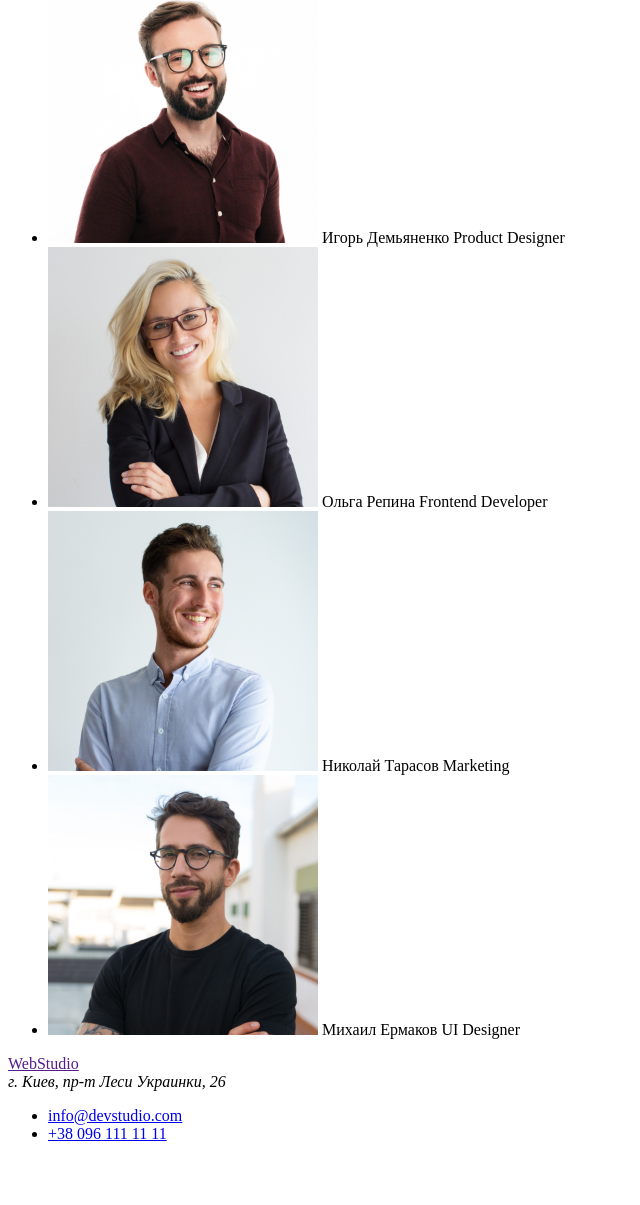
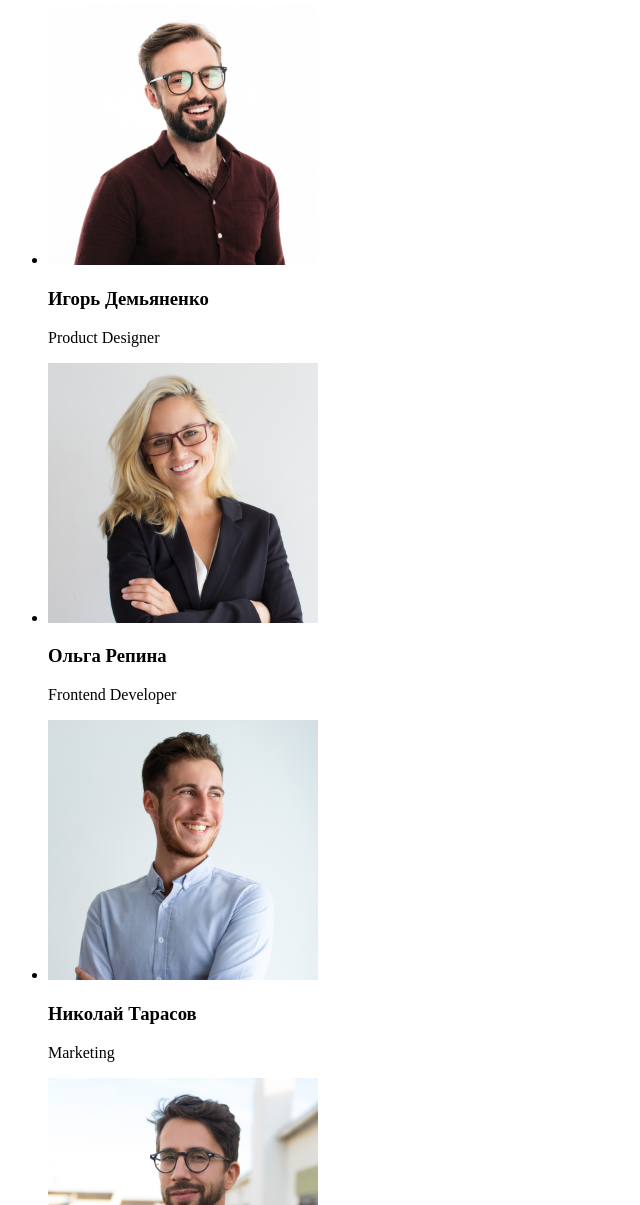
Before and after one commit to Zoriana-Trus/goit-markup-hw-01, a plain HTML site: page index.html in a window 1280 px wide. Shown: the part 1595-2800 px from the top of the page, without its empty margins (0-640 px from the left). Before the commit the page ends 2754 px from the top, so only its background shows below. Drawn offline with Linux system fonts and the light colour scheme.

Commit message:
відредаговано

```diff
--- a/index.html
+++ b/index.html
@@ -3,7 +3,7 @@
 <head>
     <meta charset="UTF-8">
     <meta name="viewport" content="width=device-width, initial-scale=1.0">
-    <title>Document</title>
+    <title>goit-markup-hw-01</title>
 </head>
 <body>
     <header>
@@ -25,22 +25,23 @@
     <main>
         <!--секція 1, заголовок-->
         <section>
-            <h1>Эффективные решения для вашего бизнеса</h1>
+            <h1>Эффективные решения <br/>
+                для вашего бизнеса</h1>
             <button type="button">Заказать услугу</button>
          </section>
          <!--Секція 2, пререваги компанії-->
          <section>
         <ul>
-             <li><h4>Внимание к деталям</h4>
+             <li><h3>Внимание к деталям</h3>
                 <p>Идейные соображения, а также начало повседневной
                     работы по формированию позиции.</p></li>
-             <li><h4>Пунктуальность</h4>
+             <li><h3>Пунктуальность</h3>
                 <p>Задача организации, в особенности же рамки и место обучения
                     кадров влечет за собой.</p></li>
-             <li><h4>Планирование</h4>
+             <li><h3>Планирование</h3>
                 <p>Равным образом консультация с широким активом
                     в значительной степени обуславливает.</p></li>
-             <li><h4>Современные технологии</h4>
+             <li><h3>Современные технологии</h3>
                 <p>Значимость этих проблем настолько очевидна,
                     что реализация плановых заданий.</p></li>
         </ul>
@@ -49,30 +50,30 @@
          <section>
              <h2>Чем мы занимаемся</h2>
              <ul>
-                <li> <img src="./images/img(1).jpg" alt="" width="370"/></li>
-                <li> <img src="./images/img(2).jpg" alt="" width="370"/> </li>
-                <li> <img src="./images/img(3).jpg" alt="" width="370"/></li>
+                <li> <img src="./images/img(1).jpg" alt="" width="370" /></li>
+                <li> <img src="./images/img(2).jpg" alt="" width="370" /> </li>
+                <li> <img src="./images/img(3).jpg" alt="" width="370" /></li>
              </ul>
          </section>
          <!--Секеція 4,Наша команда-->
          <section>
              <h2>Наша команда</h2>
              <ul>
-                 <li> <img src="./images/img(4).jpg" alt="" width="270"/>
-                       <span>Игорь Демьяненко</span>
-                       <span>Product Designer</span>
+                 <li> <img src="./images/img(4).jpg" alt="" width="270" />
+                       <h3>Игорь Демьяненко</h3>
+                       <p>Product Designer</p>
                  </li>
-                 <li> <img src="./images/img(5).jpg" alt="" width="270"/>
-                      <span>Ольга Репина</span>
-                      <span>Frontend Developer</span>
+                 <li> <img src="./images/img(5).jpg" alt="" width="270" />
+                      <h3>Ольга Репина</h3>
+                      <p>Frontend Developer</p>
                  </li>
-                 <li> <img src="./images/img(6).jpg" alt="" width="270"/>
-                      <span>Николай Тарасов</span>
-                      <span>Marketing</span>
+                 <li> <img src="./images/img(6).jpg" alt="" width="270" />
+                      <h3>Николай Тарасов</h3>
+                      <p>Marketing</p>
                  </li>
-                 <li> <img src="./images/img(7).jpg" alt="" width="270"/>
-                      <span>Михаил Ермаков</span>
-                      <span>UI Designer</span>
+                 <li> <img src="./images/img(7).jpg" alt="" width="270" />
+                      <h3>Михаил Ермаков</h3>
+                      <p>UI Designer</p>
                  </li>
              </ul>
          </section>
```
Also changed, not shown: 1 other file.
